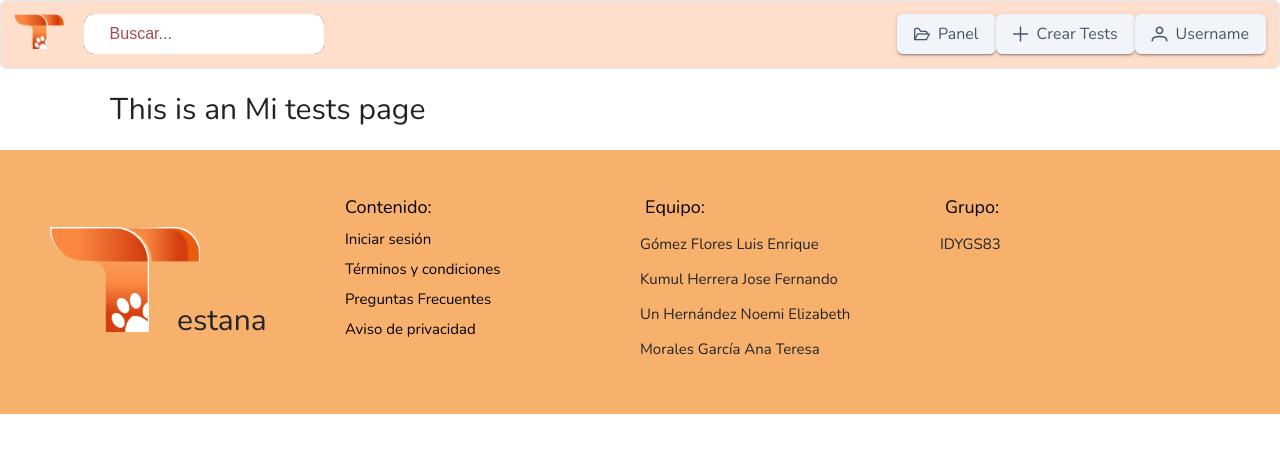
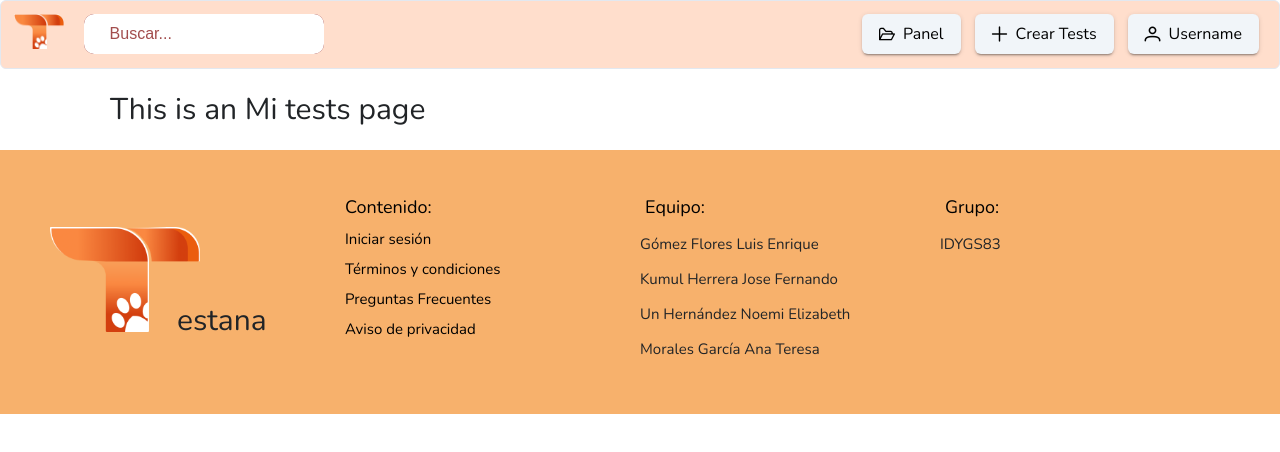
Before and after one commit to FernandoKumul/testana, a Vue app: page /my_tests in a window 1280 px wide. Shown: the top 452 px of the page. Built offline with nearby package versions, Linux system fonts and the light colour scheme.

Commit message:
Add style p-button

```diff
--- a/src/components/NavbarComponent.vue
+++ b/src/components/NavbarComponent.vue
@@ -124,6 +124,11 @@ watch(() => useRouter.params.query, () => {
 </script>
 
 <style scoped>
+.p-button {
+  border-color: transparent;
+  color: black;
+  margin: 0px 7px;
+}
 
 .p-toolbar {
   background-color: #FFDECC;
```
